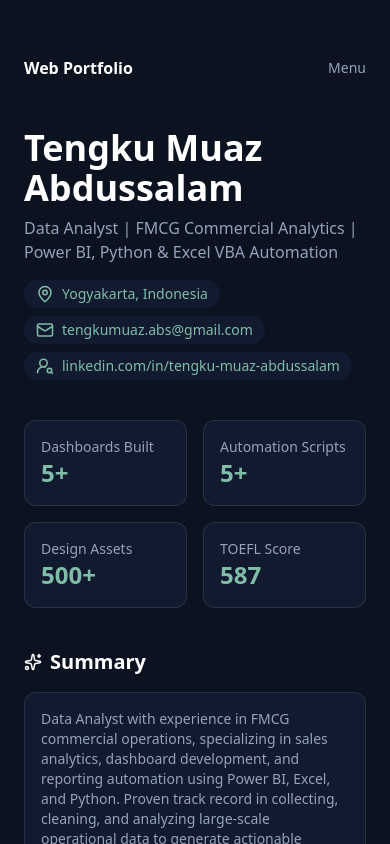
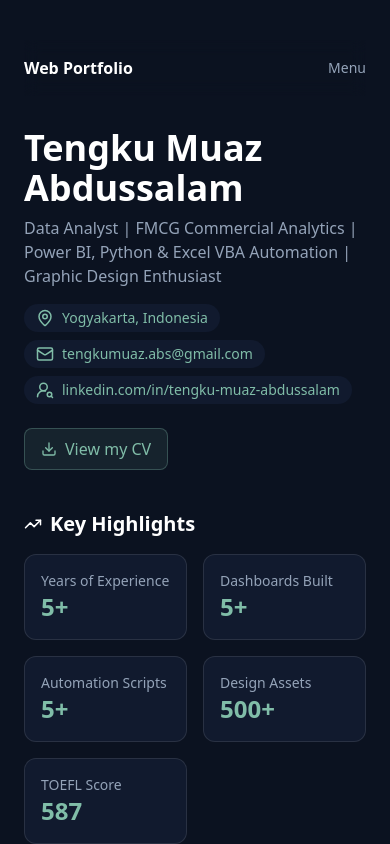
Before and after one commit to tengkumuazabs/web-portfolio, a React app: page / in a window 390 px wide. Shown: the top 844 px of the page. Built offline with nearby package versions, Linux system fonts and the light colour scheme; the HTML template or start-up script is replaced by a standard one.

Commit message:
updated visuals

```diff
--- a/src/components/Hero.jsx
+++ b/src/components/Hero.jsx
@@ -2,6 +2,7 @@ import { motion } from "framer-motion";
 import { MapPin } from "lucide-react";
 import { Mail } from "lucide-react";
 import { UserRoundSearch } from "lucide-react";
+import { Download } from "lucide-react";
 
 
 export default function Hero() {
@@ -17,7 +18,7 @@ export default function Hero() {
       </h1>
 
       <p className="text-muted mt-2">
-        Data Analyst | FMCG Commercial Analytics | Power BI, Python & Excel VBA Automation
+        Data Analyst | FMCG Commercial Analytics | Power BI, Python & Excel VBA Automation | Graphic Design Enthusiast
       </p>
 
       {/* Location + Contacts (inline) */}
@@ -28,16 +29,37 @@ export default function Hero() {
           Yogyakarta, Indonesia
         </div>
 
-        <div className="px-3 py-1 bg-card rounded-full text-sm text-accent flex items-center gap-2">
+        <a
+          href="mailto:tengkumuaz.abs@gmail.com"
+          className="px-3 py-1 bg-card rounded-full text-sm text-accent flex items-center gap-2 hover:bg-white/5 transition-colors cursor-pointer"
+        >
           <Mail size={18} />
           tengkumuaz.abs@gmail.com
-        </div>
+        </a>
 
-        <div className="px-3 py-1 bg-card rounded-full text-sm text-accent flex items-center gap-2">
+        <a
+          href="https://linkedin.com/in/tengku-muaz-abdussalam"
+          target="_blank"
+          rel="noopener noreferrer"
+          className="px-3 py-1 bg-card rounded-full text-sm text-accent flex items-center gap-2 hover:bg-white/5 transition-colors cursor-pointer"
+        >
           <UserRoundSearch size={18} />
           linkedin.com/in/tengku-muaz-abdussalam
-        </div>
+        </a>
 
+      </div>
+
+      {/* CV Download Link */}
+      <div className="mt-6">
+        <a
+          href="https://drive.google.com/file/d/1tyar09aAalvsmWSlkuKXKo1aVTkVdAkB/view?usp=drive_link"
+          target="_blank"
+          rel="noopener noreferrer"
+          className="inline-flex items-center gap-2 px-4 py-2 bg-accent/10 hover:bg-accent/20 text-accent rounded-lg border border-accent/30 hover:border-accent/50 transition-colors"
+        >
+          <Download size={16} />
+          View my CV
+        </a>
       </div>
     </motion.div>
   );
--- a/src/components/KPI.jsx
+++ b/src/components/KPI.jsx
@@ -1,6 +1,8 @@
 import { motion } from "framer-motion";
+import { TrendingUp } from "lucide-react";
 
 const kpis = [
+  { label: "Years of Experience", value: "5+" },
   { label: "Dashboards Built", value: "5+" },
   { label: "Automation Scripts", value: "5+" },
   { label: "Design Assets", value: "500+" },
@@ -9,7 +11,14 @@ const kpis = [
 
 export default function KPI() {
   return (
-    <div className="grid grid-cols-2 md:grid-cols-4 gap-4 mb-10">
+    <div className="mb-10" id="kpi">
+      {/* Heading with icon */}
+      <h2 className="text-xl font-semibold mb-4 flex items-center gap-2">
+        <TrendingUp size={18} />
+        Key Highlights
+      </h2>
+
+      <div className="grid grid-cols-2 md:grid-cols-5 gap-4">
         {kpis.map((kpi, i) => (
           <motion.div
             key={i}
@@ -21,5 +30,6 @@ export default function KPI() {
           </motion.div>
         ))}
       </div>
+    </div>
   );
 }
```
Lines whose indentation alone changed are shown as unchanged.
